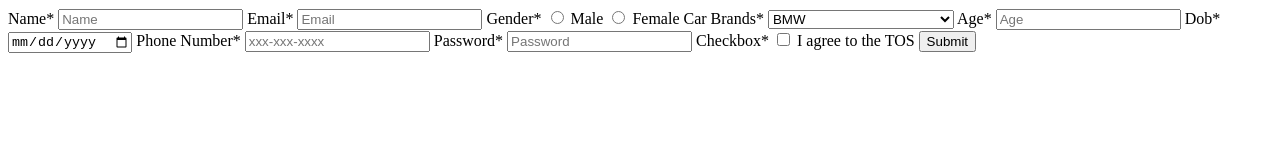
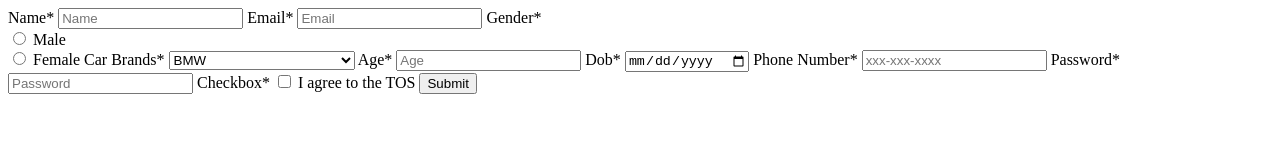
Before and after one commit to acciojob/signup-form-car-Rukmini-Challa, a website: page main.html in a window 1280 px wide. Drawn offline with Linux system fonts and the light colour scheme.

Commit message:
created a submission

```diff
--- a/main.html
+++ b/main.html
@@ -7,12 +7,12 @@
 </head>
 
 <body>
-	<form method="POST">
+
 	<!-- the entire body must be written by student -->
     <script type="text/javascript" src="./script.js">
 </script>
 
-
+<form method="POST">
 		<label for="name" >Name*</label>
 		<input type="text"id="name" placeholder="Name" required>
 
@@ -20,11 +20,15 @@
 		<input type="email" id="email" placeholder="Email" required>
 
 		<label for="gender">Gender*</label>
-		<input type="radio" id="gender_m" name="genger" required>
+	<div>
+		<input type="radio" id="gender_m" name="genger" value ="male" required>
 		<label for="gender_m">Male</label>
-		<input type="radio" id="gender_f" name="gender" required>
+		</div>
+	<div></div>
+		<input type="radio" id="gender_f" name="gender" value="female" required>
 <label for="gender_f">Female</label>
 		<label for="car">Car Brands*</label>
+	</div>
 		<select id= "cars" required>
 			<option value="" disabled>--Please choose an option--</option>
 			<option value="bmw">BMW</option>
```
